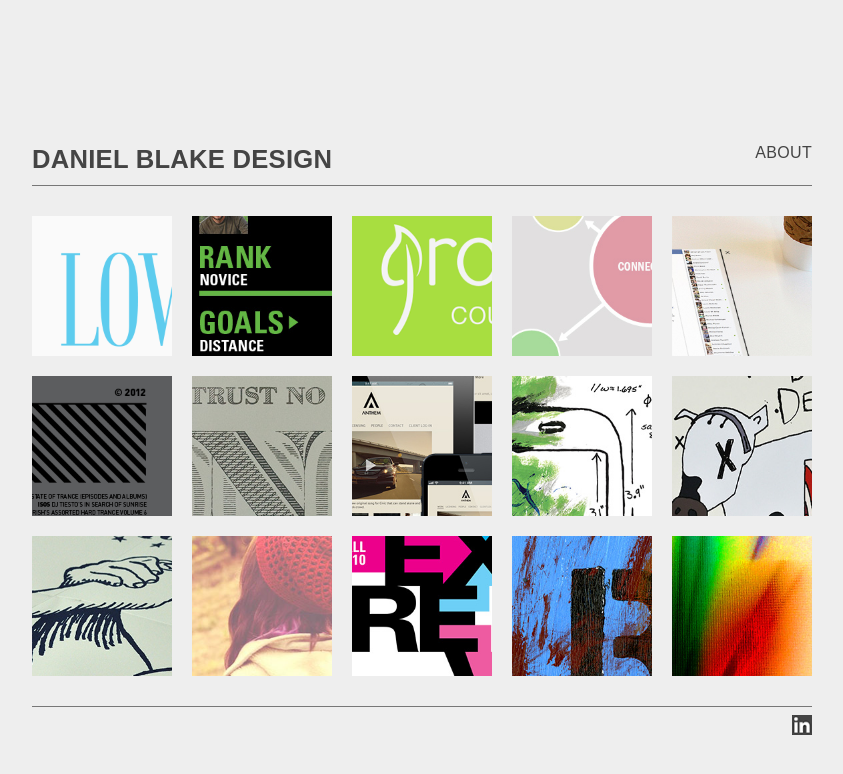
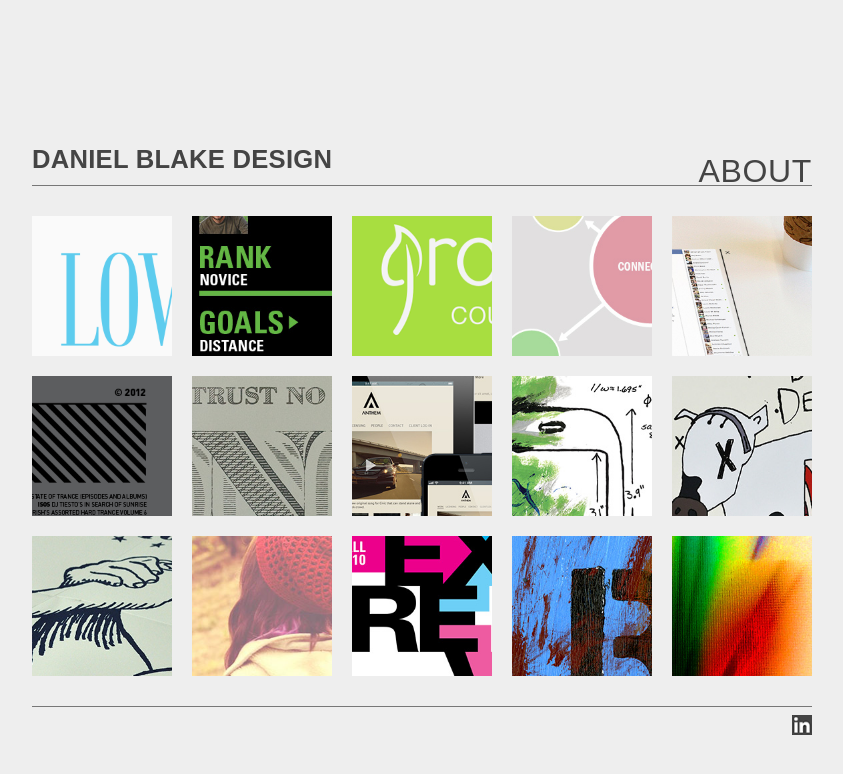
Before and after one commit to dmbdesignpdx/dmbdesignpdx.github.io, a Jekyll site: the page built from index.html, in a window 1280 px wide. Shown: the top 774 px of the page, without its empty margins (218-1061 px from the left). Built offline with Jekyll 4.4.1, drawn with Linux system fonts in a browser that asks for light colours; nearby versions of some CDN libraries; some web fonts are replaced; Markdown is read by kramdown in place of the engine named in the settings.

Commit message:
Update style.css

```diff
--- a/css/style.css
+++ b/css/style.css
@@ -306,7 +306,8 @@ p.about {
 p.dinfo {
     width: auto;
     font-weight: 400;
-    margin-top: 0px;
+    font-size: 2em;
+    margin-top: 10px;
     margin-right: 10px;
     position: relative;
     cursor: pointer;
```
